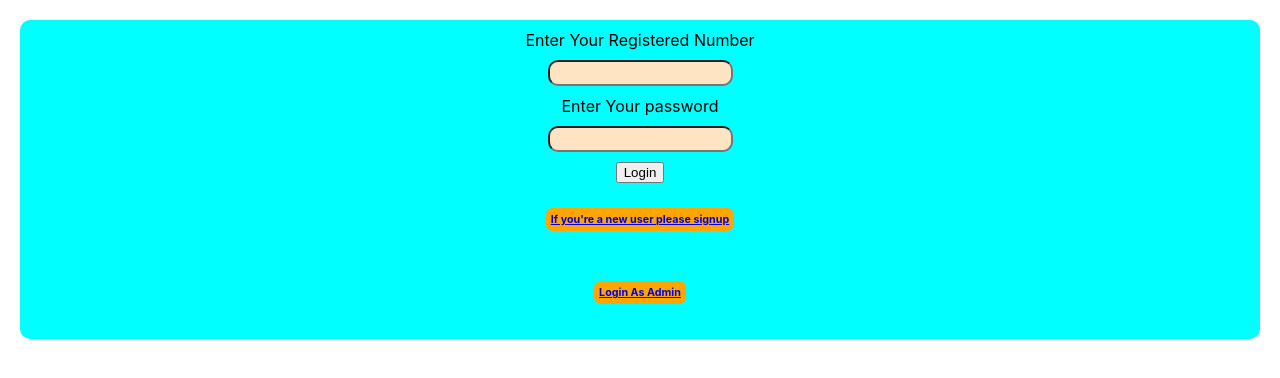
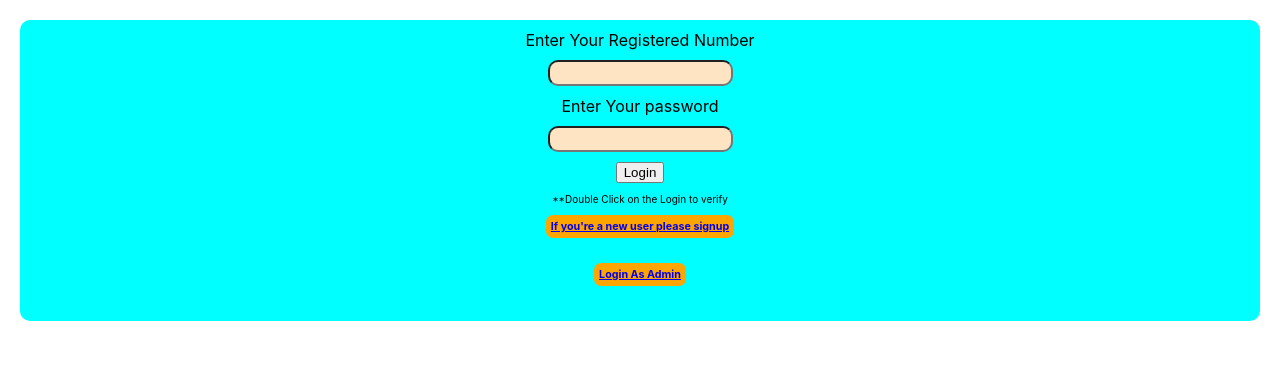
Before and after one commit to prathikshetty366/CRUD_CLIENT, a React (Create React App) app: page / in a window 1280 px wide. Shown: the top 378 px of the page. Built offline with nearby package versions, Linux system fonts and the light colour scheme.

Commit message:
formatted all the files

```diff
--- a/src/components/Login/Login.js
+++ b/src/components/Login/Login.js
@@ -2,6 +2,10 @@ import React, { useState } from 'react'
 import './login.css'
 import axios from 'axios';
 import { Link, useNavigate } from "react-router-dom";
+import { toast } from "react-toastify";
+import Modal from 'react-modal';
+
+
 
 function Login() {
   let navigate = useNavigate();
@@ -9,6 +13,9 @@ function Login() {
   const [password, setPassword] = useState()
   const [userData, setUserDara] = useState()
   localStorage.setItem('phonenumber', number);
+
+
+
   const handleLogin = async () => {
     await axios
       .post(`http://localhost:3001/Login`, {
@@ -18,10 +25,11 @@ function Login() {
     if (userData && userData.result && userData.result[0].Contact === number && userData.result[0].password === password) {
       navigate(`/home`)
     } else {
-      console.log("invalid Credentials")
+    toast.error("Invalid Credential")
     }
   }
   return (
+    <>
     <div className='login'>
       <label>Enter Your Registered Number</label>
       <input
@@ -36,11 +44,14 @@ function Login() {
         onChange={(e) => setPassword(e.target.value)}
       />
       <button onClick={handleLogin}>Login</button>
+      <p style={{fontSize:"10px"}}>**Double Click on the Login to verify</p>
 <Link to="/signup">
-      <h6 style={{ backgroundColor: "orange", padding: "5px", borderRadius: "7px",textDecorationLine:"none" }}>If you're a new user please signup</h6> </Link>
+      <h6 style={{ backgroundColor: "orange", padding: "5px", borderRadius: "7px",textDecorationLine:"none",margin:0 }}>If you're a new user please signup</h6> </Link>
       <Link to="/Admin">   <h6 style={{ backgroundColor: "orange", padding: "5px", borderRadius: "7px", textDecoration: "none" }}>Login As Admin</h6></Link>
 
     </div>
+
+  </>
   )
 }
 
--- a/src/components/myAppointments/Myappointments.js
+++ b/src/components/myAppointments/Myappointments.js
@@ -13,7 +13,6 @@ function Myappointments() {
                 }
             })
             .then((res) => setMySlots(res.data.result));
-        console.log(mySlots, "my SLots")
     }
     useEffect(() => {
 
--- a/src/index.css
+++ b/src/index.css
@@ -26,7 +26,8 @@ code {
   justify-content: center;
   align-items: center;
   background-color: burlywood;
-  margin :10px
+  margin :10px;
+  border-radius: 10px;
 }
 
 .Accept{
```
